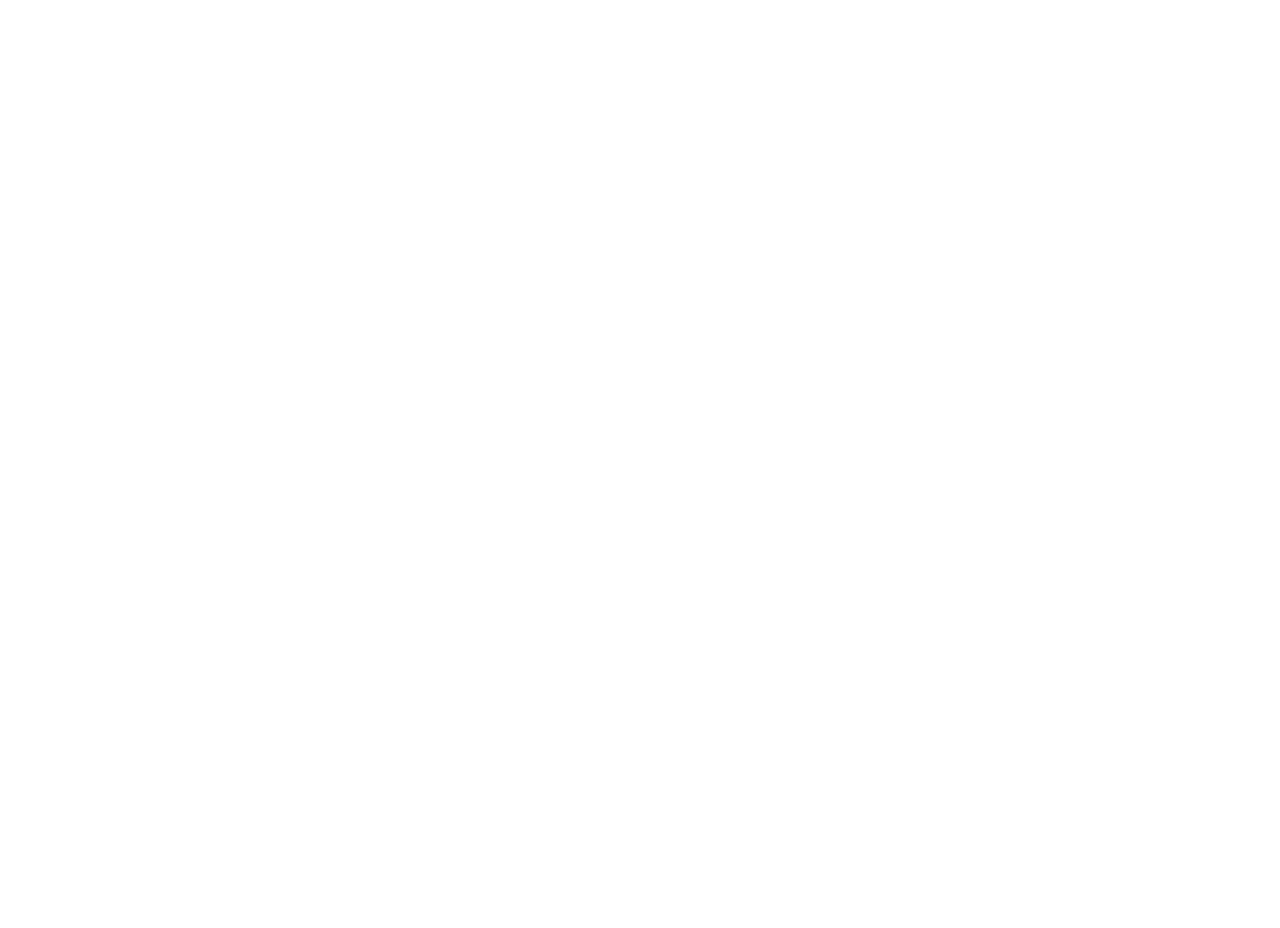
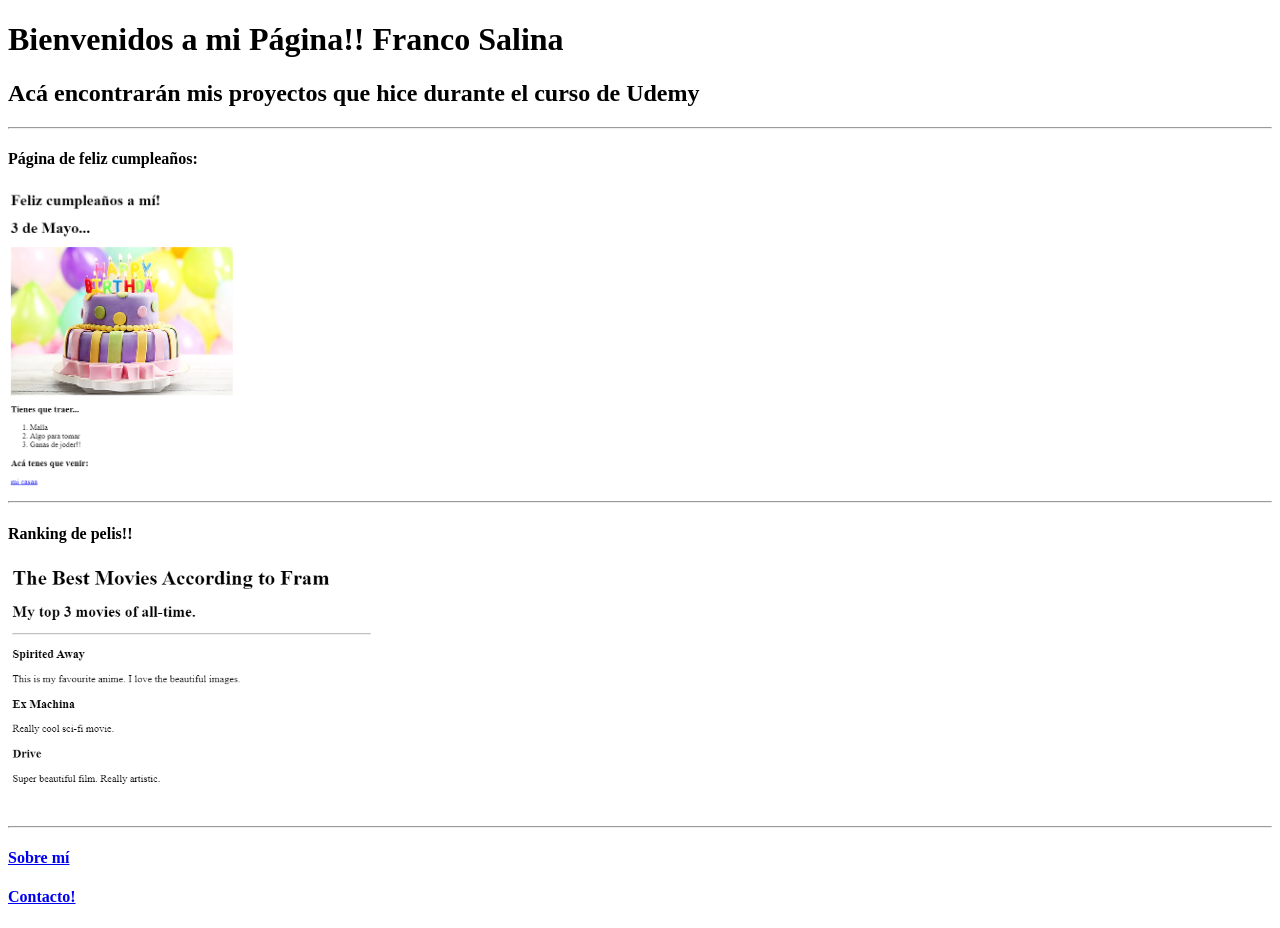
Before and after one commit to francosln/prueba_html_udemy, a plain HTML site: page index.html in a window 1280 px wide. Before the commit the page ends 800 px from the top, so only its background shows below. Drawn offline with Linux system fonts and the light colour scheme.

Commit message:
Update index.html

```diff
--- a/index.html
+++ b/index.html
@@ -13,3 +13,25 @@ HINT for TODO 6: You can use the height attribute set to 200 to make the image s
 https://developer.mozilla.org/en-US/docs/Web/HTML/Element/img#attr-height -->
 
 <!-- TODO 7: Add the Contact Me and About Me page links -->
+<!DOCTYPE html>
+ <html lang="es">
+ <head>
+    <meta charset="UTF-8">
+    <meta name="viewport" content="width=device-width, initial-scale=1.0">
+    <title>Web Portfolio</title>
+ </head>
+ <body>
+    <h1>Bienvenidos a mi Página!! Franco Salina</h1>
+    <h2>Acá encontrarán mis proyectos que hice durante el curso de Udemy</h2>
+    <hr />
+    <h4>Página de feliz cumpleaños:</h4>
+    <a href="./public/bday.html" ><img src="./assets/images/bday cap.png" alt="" height="300"></a>
+    <hr>
+    <h4>Ranking de pelis!!</h4>
+    <a href="./public/movie-ranking.html"><img src="./assets/images/muvi rank.png" alt="" height= "250"></a>
+    <hr>
+    <h4><a href="./public/about.html">Sobre mí</a></h4>
+    <h4><a href="./public/contact.html">Contacto!</a></h4>
+
+ </body>
+ </html>
```
